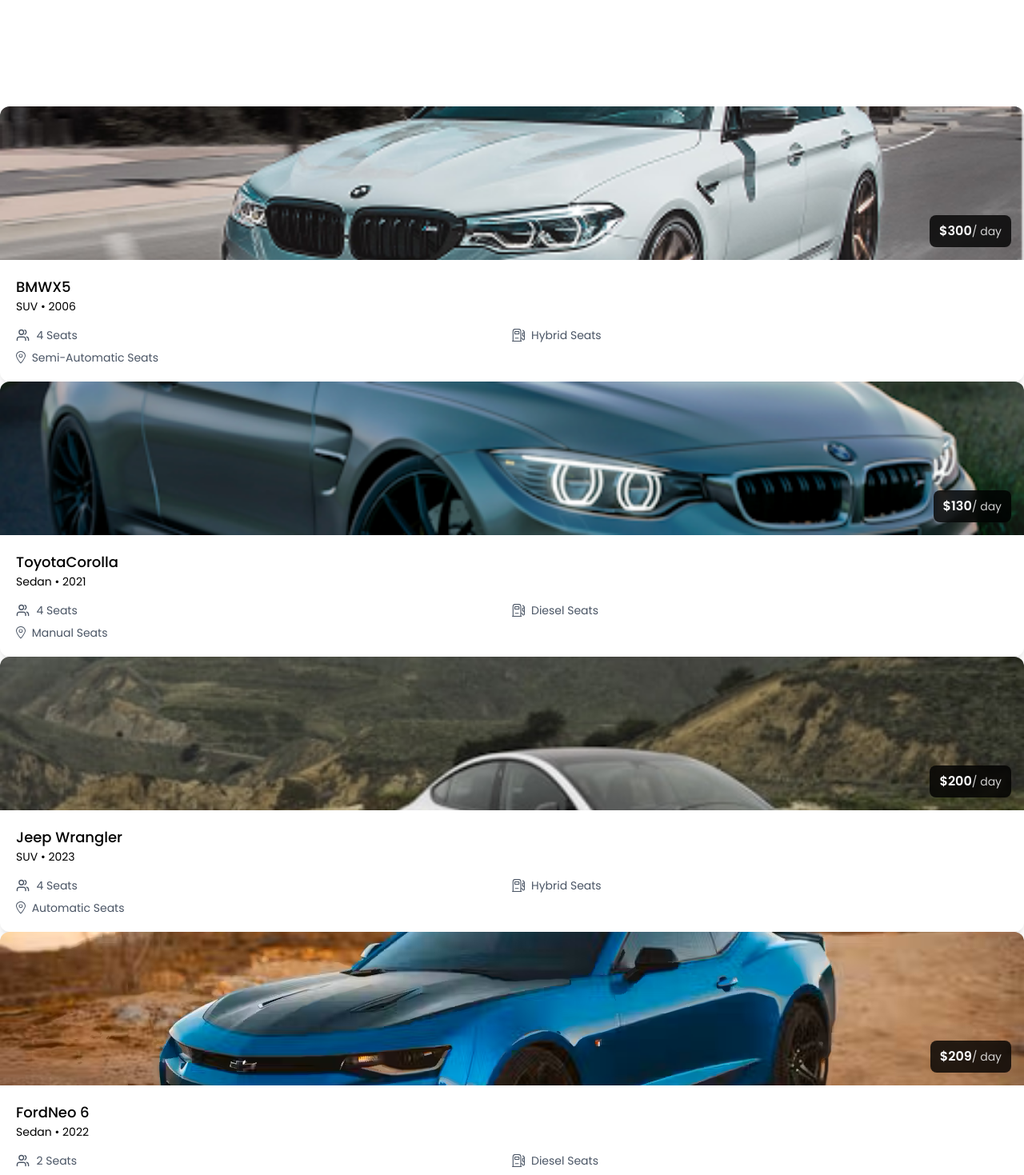
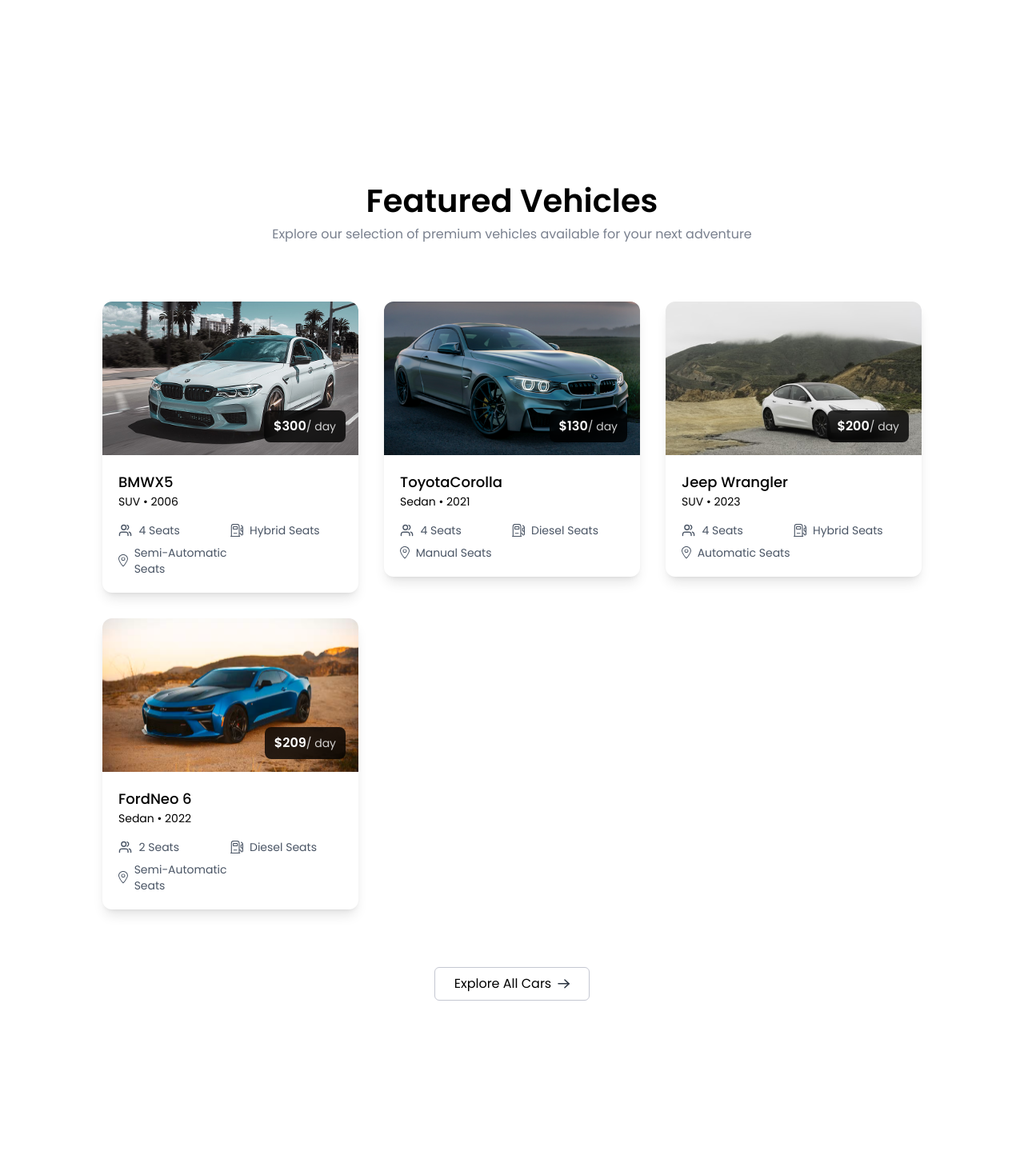
Before and after one commit to Pranav2325/Car-rental-platform, a React (Vite) app in the folder client/: page / in a window 1280 px wide. Shown: the part 740-2209 px from the top of the page at 80% size. After the commit the page ends 2087 px from the top, so only its background shows below. Built offline with nearby package versions, Linux system fonts and the light colour scheme.

Commit message:
create title and featured cars

```diff
--- a/client/src/components/FeaturedDection.jsx
+++ b/client/src/components/FeaturedDection.jsx
@@ -1,13 +1,40 @@
-import React from 'react'
+import React from "react";
+import Title from "./Title";
+import { assets, dummyCarData } from "../assets/assets";
+import CarCard from "./CarCard";
+import { useNavigate } from "react-router-dom";
 
 const FeaturedDection = () => {
+   const navigate = useNavigate();
+
   return (
-    <div className='flex flex-col items-center py-24 px-6 md:px-16 lg:px-24 xl:px-32'>
-        <div>
+    <div className="flex flex-col items-center py-24 px-6 md:px-16 lg:px-24 xl:px-32">
+      <div>
+        <Title
+          title="Featured Vehicles"
+          subTitle="Explore our selection of premium vehicles available for your next adventure"
+        />
+      </div>
 
-        </div>
+      <div className="grid grid-cols-1 sm:grid-cols-2 lg:grid-cols-3 gap-8 mt-18">
+        {dummyCarData.slice(0, 6).map((car) => (
+          <div key={car._id}>
+            <CarCard car={car} />
+          </div>
+        ))}
+      </div>
+
+      <button
+        onClick={() => {
+          navigate("/cars");
+          window.scrollTo(0, 0);
+        }}
+        className="flex items-center justify-center gap-2 px-6 py-2 border border-borderColor hover:bg-gray-50 rounded-md mt-18 cursor-pointer"
+      >
+        Explore All Cars <img src={assets.arrow_icon} alt="arrow" />
+      </button>
     </div>
-  )
-}
+  );
+};
 
-export default FeaturedDection
+export default FeaturedDection;
--- /dev/null
+++ b/client/src/components/Title.jsx
@@ -0,0 +1,16 @@
+import React from "react";
+
+const Title = ({ title, subTitle, align }) => {
+  return (
+    <div
+      className={`flex flex-col justify-center items-center text-center ${
+        align === "left" && "md:items-start md:text-left"
+      }`}
+    >
+      <h1 className="font-semibold text-4xl md:text-[40px]">{title}</h1>
+      <p className="text-sm md:text-base text-gray-500/90 mt-2 max-w-156">{subTitle}</p>
+    </div>
+  );
+};
+
+export default Title;
--- a/client/src/pages/Home.jsx
+++ b/client/src/pages/Home.jsx
@@ -2,14 +2,14 @@
 import Hero from '../components/Hero'
 import { dummyCarData } from '../assets/assets'
 import CarCard from '../components/CarCard'
+import FeaturedDection from '../components/FeaturedDection'
 
 const Home = () => {
   return (
     <>
       <Hero />
-      {dummyCarData.map((car)=>(
-        <CarCard key={car} car={car}/>
-      ))}
+      <FeaturedDection/>
+
     </>
   )
 }
```
